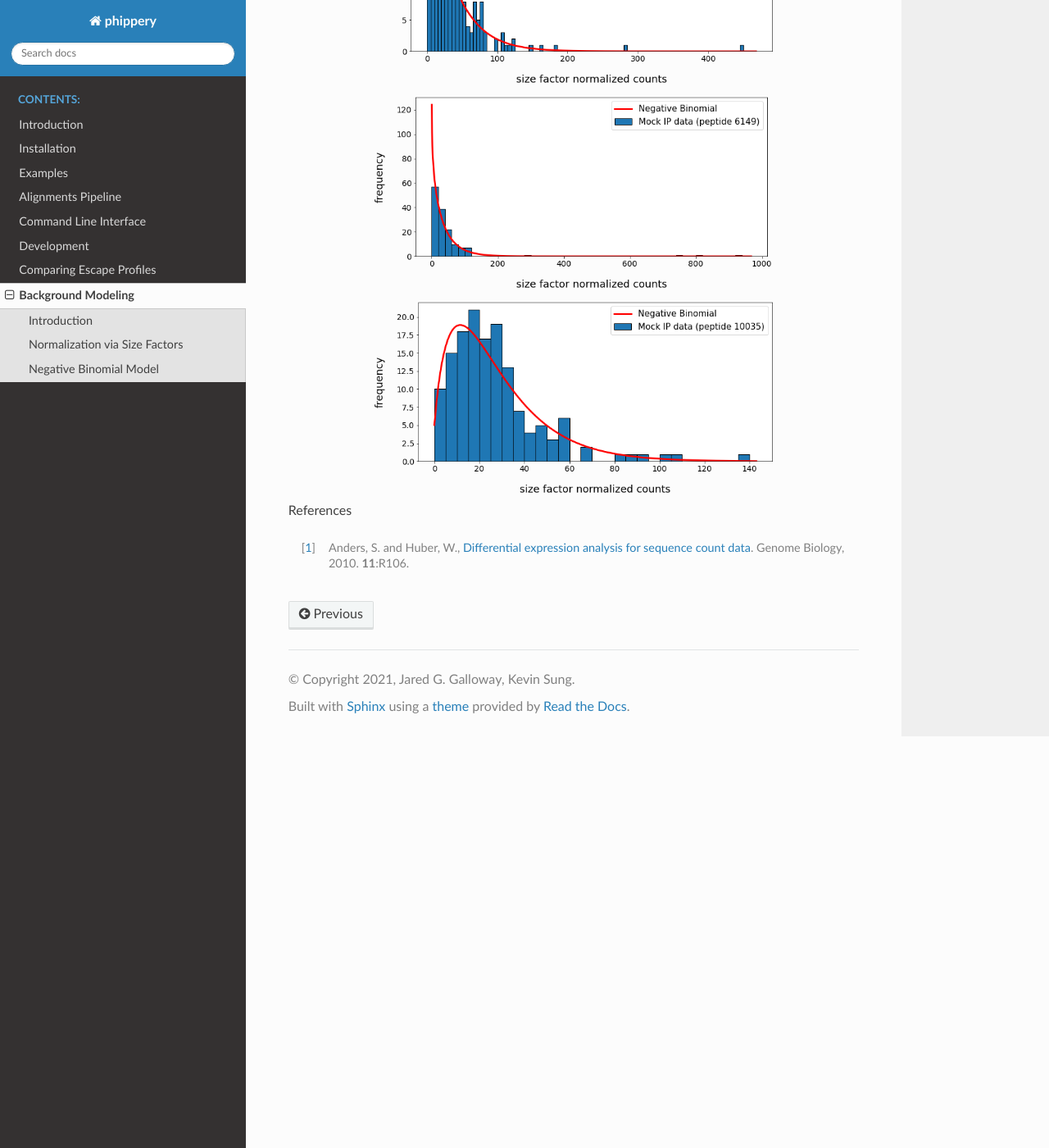
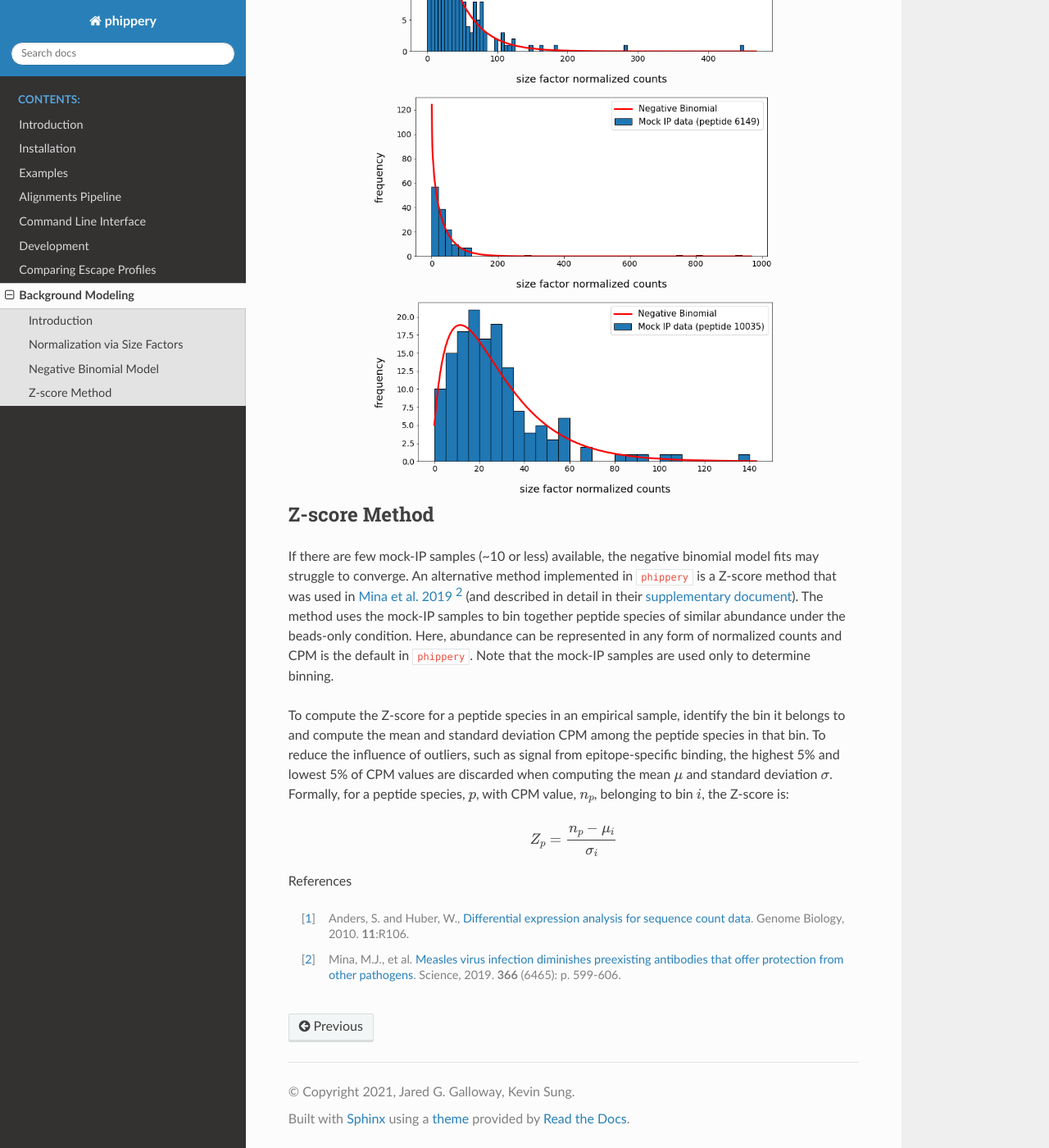
Before and after one commit to matsengrp/phippery, a Sphinx documentation site: the page built from docs/bkg-model.rst, in a window 1280 px wide and 1400 px high, scrolled down 2477 px. Shown: the whole window at 82% size. Built offline with Sphinx 7.4.7 and the Read the Docs theme 2.0.0, drawn with Linux system fonts in a browser that asks for light colours.

Commit message:
Z-score description

```diff
--- a/docs/bkg-model.rst
+++ b/docs/bkg-model.rst
@@ -92,8 +92,30 @@ Below are some examples of fits to data.
 	:align: center
 
 
+Z-score Method
+--------------
+
+If there are few mock-IP samples (~10 or less) available, the negative binomial model fits may struggle to converge. An alternative method implemented in ``phippery``
+is a Z-score method that was used in `Mina et al. 2019 <https://www.science.org/doi/10.1126/science.aay6485>`_ [#MinaMeasles]_ (and described in detail in their
+`supplementary document <https://www.science.org/action/downloadSupplement?doi=10.1126%2Fscience.aay6485&file=aay6485_mina_sm.pdf>`_). The method uses the mock-IP
+samples to bin together peptide species of similar abundance under the beads-only condition. Here, abundance can be represented in any form of normalized counts and
+CPM is the default in ``phippery``. Note that the mock-IP samples are used only to determine binning.
+
+To compute the Z-score for a peptide species in an empirical sample, identify the bin it belongs to and compute the mean and standard deviation CPM among the peptide
+species in that bin. To reduce the influence of outliers, such as signal from epitope-specific binding, the highest 5% and lowest 5% of CPM values are discarded when
+computing the mean :math:`\mu` and standard deviation :math:`\sigma`. Formally, for a peptide species, :math:`p`, with CPM value, :math:`n_p`, belonging to bin :math:`i`,
+the Z-score is:
+
+.. math::
+	Z_p = \frac{n_p - \mu_i}{\sigma_i}
+
+
+
 References
 
 
 .. [#SizeFactors] Anders, S. and Huber, W., `Differential expression analysis for sequence count data
                   <https://genomebiology.biomedcentral.com/articles/10.1186/gb-2010-11-10-r106>`_. Genome Biology, 2010. **11**:R106.
+
+.. [#MinaMeasles] Mina, M.J., et al. `Measles virus infection diminishes preexisting antibodies that offer protection from other pathogens <https://www.science.org/doi/10.1126/science.aay6485>`_.
+                  Science, 2019. **366** (6465): p. 599-606.
```
